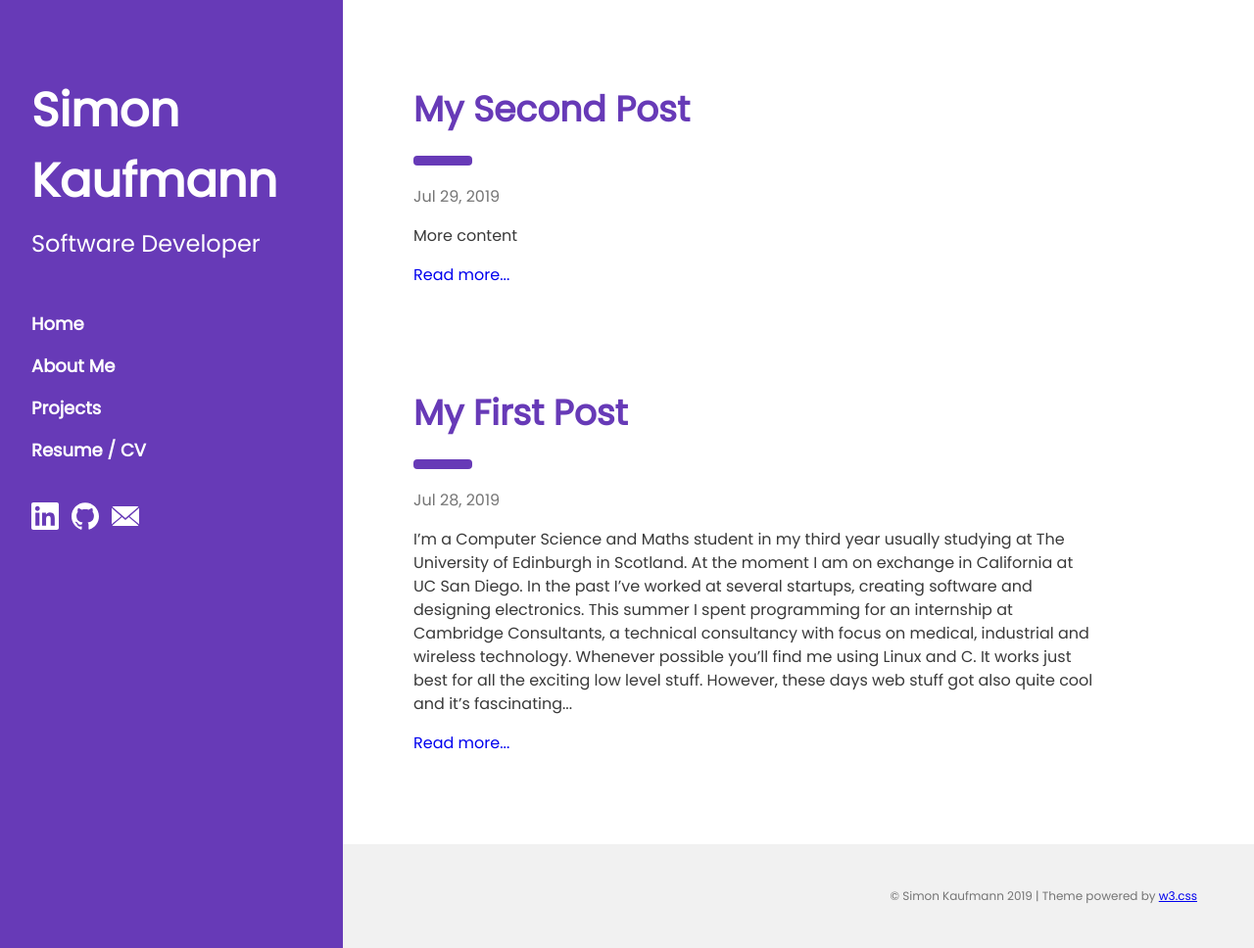
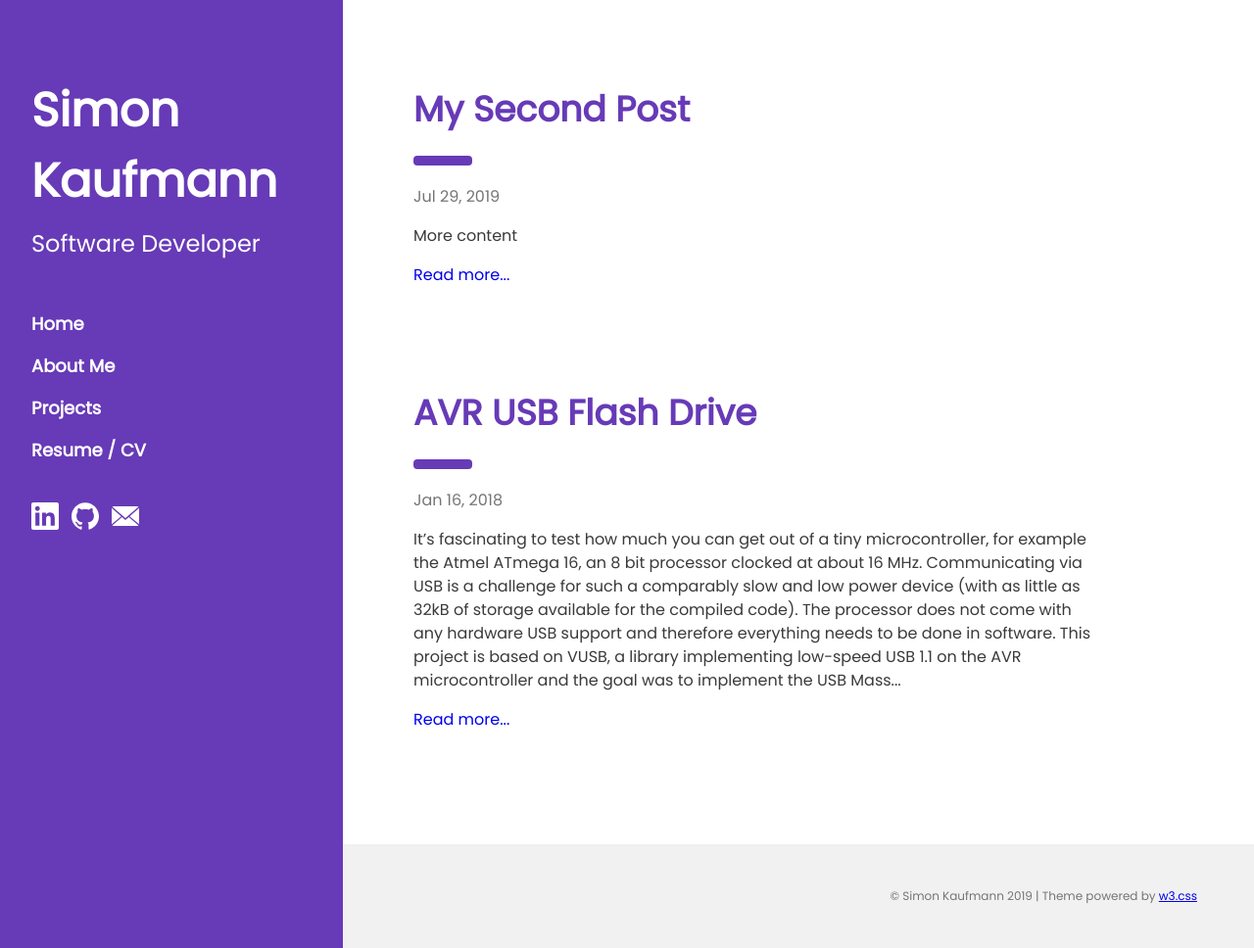
Before and after one commit to simonkaufmann/simonkaufmann.github.io, a Jekyll site: the page built from index.md, in a window 1280 px wide and 968 px high. Shown: the whole window at 98% size. Built offline with Jekyll 4.4.1, drawn with Linux system fonts in a browser that asks for light colours.

Commit message:
Added post for AVR USB

```diff
--- /dev/null
+++ b/_posts/2018-01-16-avr-usb.md
@@ -0,0 +1,38 @@
+---
+title: AVR USB Flash Drive
+layout: with_title
+---
+
+It's fascinating to test how much you can get out of a tiny microcontroller,
+for example the Atmel [ATmega 16](http://ww1.microchip.com/downloads/en/devicedoc/doc2466.pdf), an 8 bit processor clocked at about
+16 MHz.
+
+Communicating via USB is a challenge for such a comparably slow and low power
+device (with as little as 32kB of storage available for the compiled code). The processor does not come with any hardware USB support and therefore
+everything needs to be done in software.
+
+This project is based on [VUSB](https://www.obdev.at/products/vusb/index.html), a library implementing low-speed USB 1.1
+on the AVR microcontroller and the goal was to implement the [USB Mass Storage protocol](https://www.usb.org/sites/default/files/usbmassbulk_10.pdf)
+on the ATmega 16.
+
+As part of the project endpoints, descriptors and communication with the EEPROM
+used by the microcontroller to store the actual data was created implementing
+the USB Mass Storage protocol.
+
+This protocol requires communication over bulk transfer endpoint which is not
+supported for low speed USB and the VUSB library and the microcontroller's specifications
+don't allow any faster communication than low speed.
+
+Overcoming the issue was suprisingly simple in the end: the Linux kernel had to
+be recompiled. With the help of a very useful [tool](https://livegrep.com/search/linux)
+to search the linux kernel code, I figured out that in fact only one if had
+to be removed which blocked bulk transfers on the PC side.
+
+Unfortunately, this means that the USB stick will never be useable on a regular PC,
+but of course with only 64kB of EEPROM memory to store files, it wouldn't be particularly
+useful anyway. Still I was amazed that it actually proved to work - even on Windows
+in a virtual machine with USB support the flash drive was recognised if the VM
+runs on a machine with a modified linux kernel.
+
+Code can be found on my [Github](https://github.com/simonkaufmann/AVR-USB-Flash-Drive/).
+Additionally, there is also a short [presentation](https://github.com/simonkaufmann/AVR-USB-Flash-Drive/blob/master/doc/avr_usb_flash_drive.pdf) explaining some of the concepts.
--- a/_posts/2019-07-28-first-post.md
+++ /dev/null
@@ -1,52 +0,0 @@
----
-title: My First Post
-layout: with_title
----
-
-I'm a Computer Science and Maths student in my third year usually studying
-at [The University of Edinburgh](https://www.ed.ac.uk/informatics) in Scotland. At the moment I am on exchange in California
-at UC [San Diego](https://ucsd.edu/).
-
-In the past I've worked at [several](https://www.aceso.no/) [startups](http://www.list-engineering.at/), creating software and designing electronics. This summer I spent programming for an internship at [Cambridge Consultants](https://www.cambridgeconsultants.com/home), a technical consultancy with focus on medical, industrial and wireless technology.
-
-Whenever possible you'll find me using Linux and C. It works just best for all
-the exciting low level stuff. However, these days web stuff got also quite cool
-and it's fascinating what you can achieve with an hour of React.
-
-Check out my [project page](/projects), [Github](https://github.com/simonkaufmann), [LinkedIn](https://linkedin.com/in/kaufmann-simon) and [resume / CV](/resume.pdf) for things I've built.
-
-I'm a Computer Science and Maths student in my third year usually studying
-at [The University of Edinburgh](https://www.ed.ac.uk/informatics) in Scotland. At the moment I am on exchange in California
-at UC [San Diego](https://ucsd.edu/).
-
-In the past I've worked at [several](https://www.aceso.no/) [startups](http://www.list-engineering.at/), creating software and designing electronics. This summer I spent programming for an internship at [Cambridge Consultants](https://www.cambridgeconsultants.com/home), a technical consultancy with focus on medical, industrial and wireless technology.
-
-Whenever possible you'll find me using Linux and C. It works just best for all
-the exciting low level stuff. However, these days web stuff got also quite cool
-and it's fascinating what you can achieve with an hour of React.
-
-Check out my [project page](/projects), [Github](https://github.com/simonkaufmann), [LinkedIn](https://linkedin.com/in/kaufmann-simon) and [resume / CV](/resume.pdf) for things I've built.
-
-I'm a Computer Science and Maths student in my third year usually studying
-at [The University of Edinburgh](https://www.ed.ac.uk/informatics) in Scotland. At the moment I am on exchange in California
-at UC [San Diego](https://ucsd.edu/).
-
-In the past I've worked at [several](https://www.aceso.no/) [startups](http://www.list-engineering.at/), creating software and designing electronics. This summer I spent programming for an internship at [Cambridge Consultants](https://www.cambridgeconsultants.com/home), a technical consultancy with focus on medical, industrial and wireless technology.
-
-Whenever possible you'll find me using Linux and C. It works just best for all
-the exciting low level stuff. However, these days web stuff got also quite cool
-and it's fascinating what you can achieve with an hour of React.
-
-Check out my [project page](/projects), [Github](https://github.com/simonkaufmann), [LinkedIn](https://linkedin.com/in/kaufmann-simon) and [resume / CV](/resume.pdf) for things I've built.
-
-I'm a Computer Science and Maths student in my third year usually studying
-at [The University of Edinburgh](https://www.ed.ac.uk/informatics) in Scotland. At the moment I am on exchange in California
-at UC [San Diego](https://ucsd.edu/).
-
-In the past I've worked at [several](https://www.aceso.no/) [startups](http://www.list-engineering.at/), creating software and designing electronics. This summer I spent programming for an internship at [Cambridge Consultants](https://www.cambridgeconsultants.com/home), a technical consultancy with focus on medical, industrial and wireless technology.
-
-Whenever possible you'll find me using Linux and C. It works just best for all
-the exciting low level stuff. However, these days web stuff got also quite cool
-and it's fascinating what you can achieve with an hour of React.
-
-Check out my [project page](/projects), [Github](https://github.com/simonkaufmann), [LinkedIn](https://linkedin.com/in/kaufmann-simon) and [resume / CV](/resume.pdf) for things I've built.
```
Also changed, not shown: about.md (+1 -1 lines).
